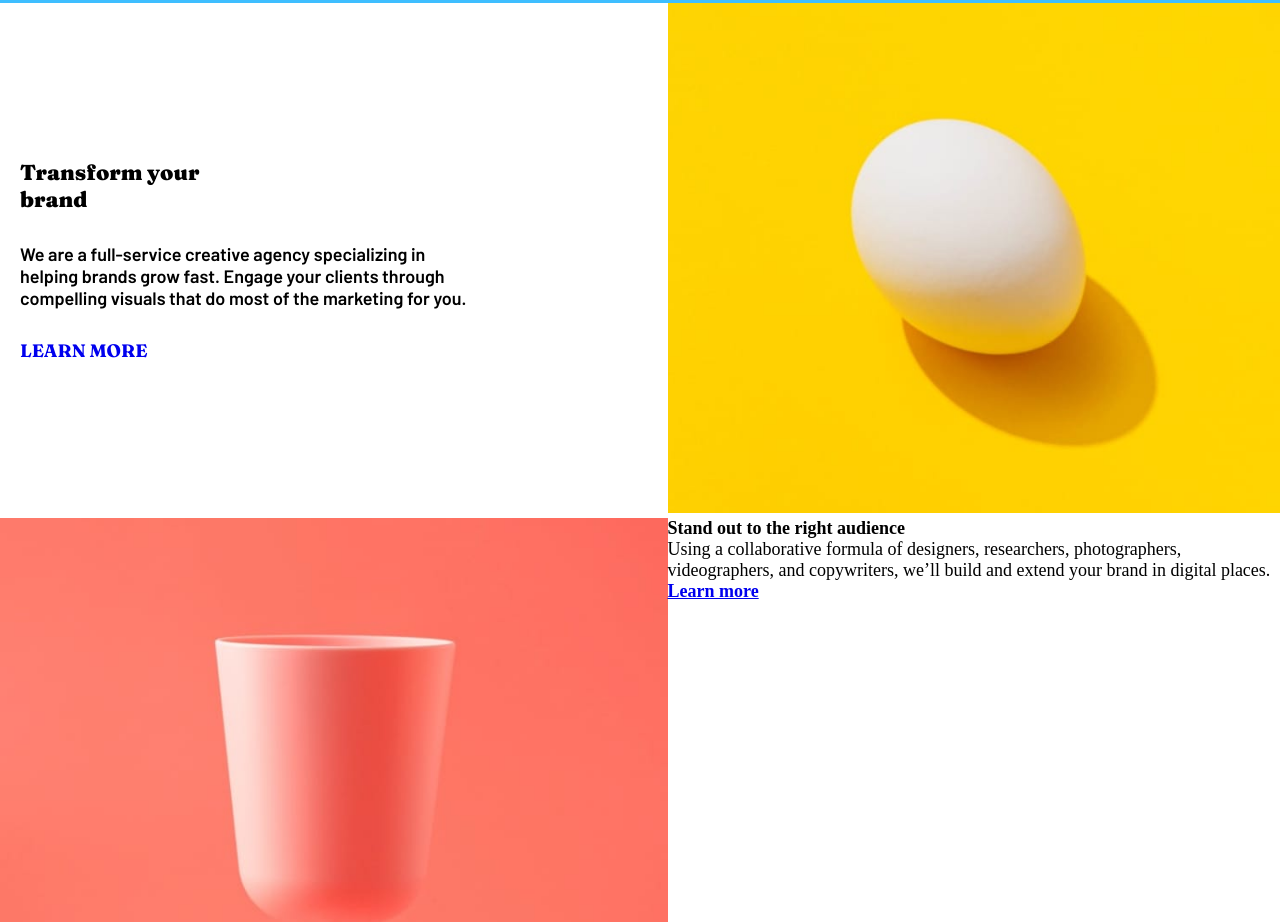
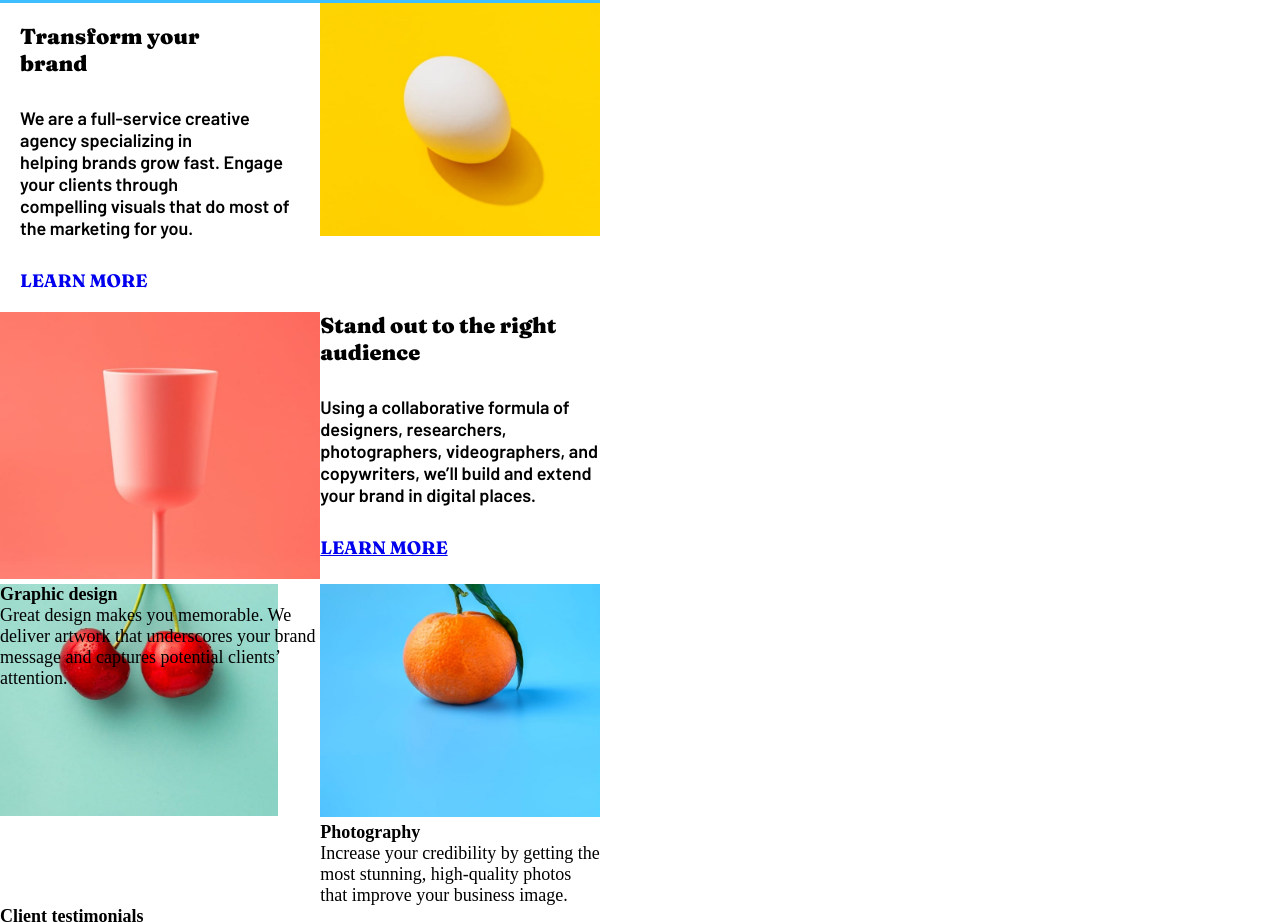
Before and after one commit to thiagO031/Sunnyside-agency-landing-page, a plain HTML site: page index.html in a window 1280 px wide. Shown: the part 322-1244 px from the top of the page. Drawn offline with Linux system fonts and the light colour scheme.

Commit message:
concluindo

```diff
--- a/index.html
+++ b/index.html
@@ -68,9 +68,9 @@
 
     <section class="sec_5">
       <div>
-        <h3>
+        <h1>
           Stand out to the right audience
-        </h3>
+        </h1>
 
         <p>
           Using a collaborative formula of designers, researchers, photographers, videographers, and copywriters, we’ll
@@ -85,8 +85,10 @@
     </section>
 
     <section class="sec_6">
-      <img class="img_cereja" src="./images/desktop/image-graphic-design.jpg" alt="">
-      <div>
+      <div class="sec_6-1">
+        <img src="./images/desktop/image-graphic-design.jpg" alt="">
+
+        <div class="sec_6-2">
           <h5>
             Graphic design
           </h5>
@@ -97,6 +99,8 @@
             clients’ attention.
           </p>
         </div>
+      </div>
+
     </section>
 
     <section class="sec_7">
--- a/style.css
+++ b/style.css
@@ -8,6 +8,8 @@
 
 }
 
+/*---------- MAIN ----------*/
+
 main{
     display: grid;
     grid-template-areas: "s1 s1 s1 s1"
@@ -17,8 +19,12 @@ main{
                          "s8 s8 s8 s8"
                          "s9 s10 s11 s12"
                          "s13 s13 s13 s13";
-    /* width: 516px; */
+    width: 600px;
 }
+
+/*---------- SECTIONS ----------*/
+
+/* SECTION 1 */
 
 .sec_1{
     grid-area: s1;
@@ -50,6 +56,8 @@ nav{
     text-align: center;
 }
 
+/* SECTION 2 */
+
 .sec_2{
     grid-area: s2;
 
@@ -61,7 +69,12 @@ nav{
 }
 
 .sec_2 div{
-    padding: 20px
+    padding: 20px;
+    display: flex;
+    flex-direction: column;
+    /* align-items: center; */
+    justify-content: center;
+
 }
 
 .sec_2 h1{
@@ -86,6 +99,8 @@ nav{
     text-decoration: none;
 }
 
+/* SECTION 3 */
+
 .sec_3{
     grid-area: s3;
 }
@@ -95,6 +110,8 @@ nav{
     width: 100%;
 }
 
+/* SECTION 4 */
+
 .sec_4{
     grid-area: s4;
 }
@@ -103,17 +120,57 @@ nav{
     height: auto;
     width: 100%;
 }
+
+/* SECTION 5 */
+
 .sec_5{
     grid-area: s5;
 }
+
+.sec_5 h1{
+    font-family: 'Fraunces';
+    font-weight: 900;
+    font-size: larger;
+    padding-bottom: 30px;
+}
+
+.sec_5 p{
+    font-family: 'Barlow';
+}
+
+.sec_5 h4{
+    font-family: 'Fraunces';
+    color: black;
+    text-transform: uppercase;
+    padding-top: 30px;
+}
+
+/* SECTION 6 */
+
 .sec_6{
     grid-area: s6;
 }
 
-.img_cereja{
-    height: auto;
-    width: 100%;
+.sec_6-1{
+    /* width: 80%; */
+
 }
+
+.sec_6 img{
+    height: 232px;
+    width: 278px;
+    position: absolute;
+}
+
+.sec_6-2{
+    position: relative;
+}
+
+.sec_6-2 h5{
+
+}
+
+/* SECTION 7 */
 
 .sec_7{
     grid-area: s7;
@@ -123,9 +180,15 @@ nav{
     height: auto;
     width: 100%;
 }
+
+/* SECTION 8 */
+
 .sec_8{
     grid-area: s8;
 }
+
+/* SECTION 9 */
+
 .sec_9{
     grid-area: s9;
 }
@@ -134,6 +197,9 @@ nav{
     height: auto;
     width: 100%;
 }
+
+/* SECTION 10 */
+
 .sec_10{
     grid-area: s10;
 }
@@ -144,6 +210,8 @@ nav{
 
 }
 
+/* SECTION 11 */
+
 .sec_11{
     grid-area: s11;
 }
@@ -152,6 +220,8 @@ nav{
     height: auto;
     width: 100%;
 }
+
+/* SECTION 12 */
 
 .sec_12{
     grid-area: s12;
@@ -162,6 +232,8 @@ nav{
     width: 100%;
 }
 
+/* ---------- FOOTER ---------- */
+
 footer{
     grid-area: s13;
     background-color: #91D3C5;
```
Lines whose indentation alone changed are shown as unchanged.
